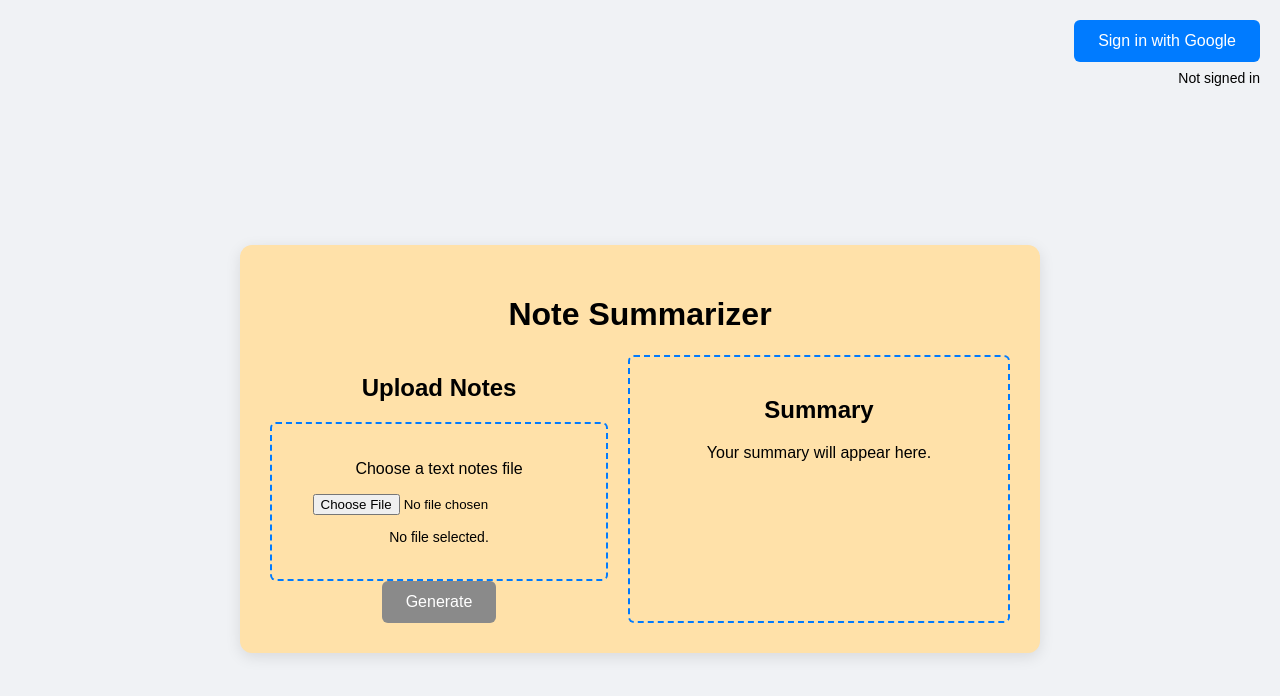
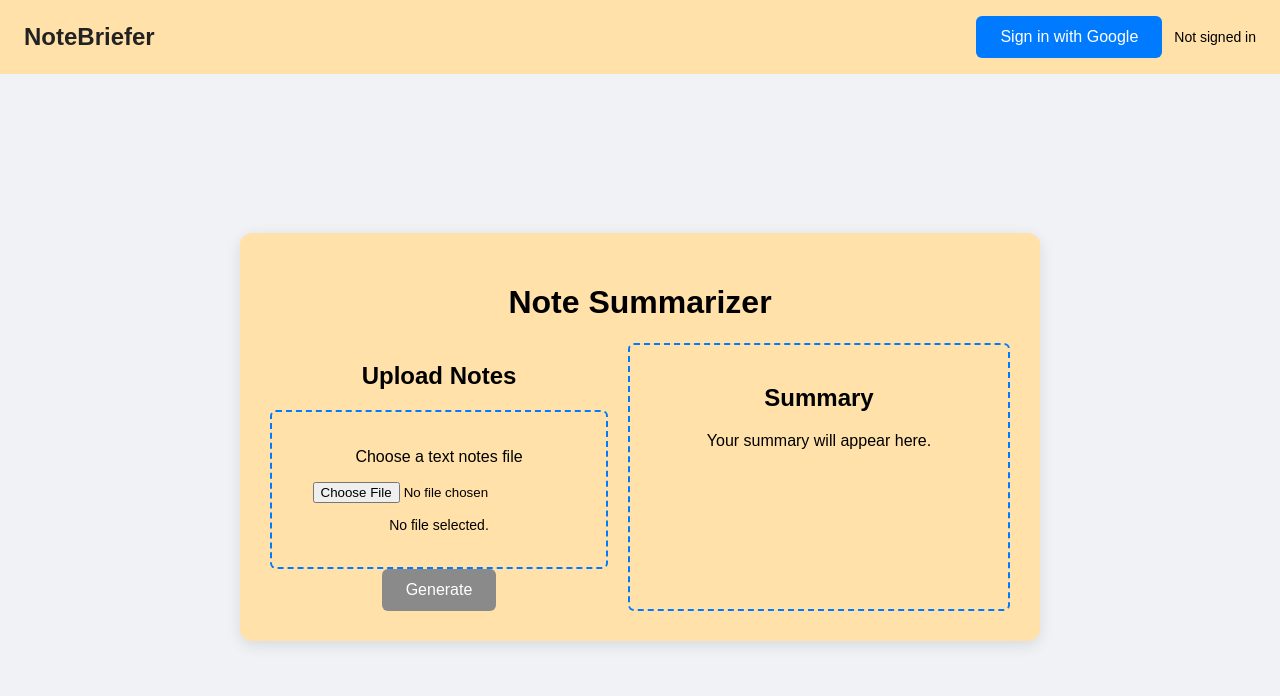
Before and after one commit to atifmn/NoteBriefer, a website: page index.html in a window 1280 px wide. Drawn offline with nearby package versions, Linux system fonts and the light colour scheme.

Commit message:
Created nav bar for logging in and displaying Note Briefer logo

```diff
--- a/index.html
+++ b/index.html
@@ -11,11 +11,14 @@
 </head>
 
 <body>
-    <div id="auth-container">
-        <button id="login-btn" type="button">Sign in with Google</button>
-        <p id="user-status">Not signed in</p>
-        <button id="logout-btn" type="button" hidden="hidden">Sign Out</button>
-    </div>
+    <nav id="navbar" aria-label="Main navigation">
+        <a class="brand" href="/">NoteBriefer</a>
+        <div id="auth-container">
+            <button id="login-btn" type="button">Sign in with Google</button>
+            <p id="user-status">Not signed in</p>
+            <button id="logout-btn" type="button" hidden="hidden">Sign Out</button>
+        </div>
+    </nav>
 
     <div id="gui-container">
         <h1>Note Summarizer</h1>
--- a/styling.css
+++ b/styling.css
@@ -7,19 +7,45 @@ body {
     align-items: center;
     min-height: 100vh;
     box-sizing: border-box;
-    padding: 20px;
+    padding: 0 0 24px;
     gap: 24px;
     margin: 0;
 }
 
+#navbar {
+    background: #ffe1a9;
+    width: 100%;
+    box-sizing: border-box;
+    padding: 16px 24px;
+    display: flex;
+    align-items: center;
+    justify-content: space-between;
+    flex-wrap: wrap;
+    gap: 16px;
+    flex-shrink: 0;
+}
+
+.brand {
+    color: #222;
+    font-size: 24px;
+    font-weight: bold;
+    text-decoration: none;
+}
+
 #auth-container {
-    align-self: flex-end;
+    display: flex;
+    align-items: center;
+    justify-content: flex-end;
+    flex-wrap: wrap;
+    gap: 12px;
+    margin-left: auto;
     max-width: 100%;
     text-align: right;
 }
 
 #user-status {
-    margin: 8px 0;
+    margin: 0;
+    max-width: 320px;
     font-size: 14px;
     overflow-wrap: anywhere;
 }
```
